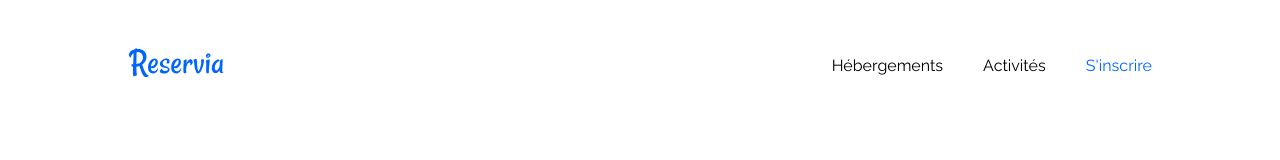
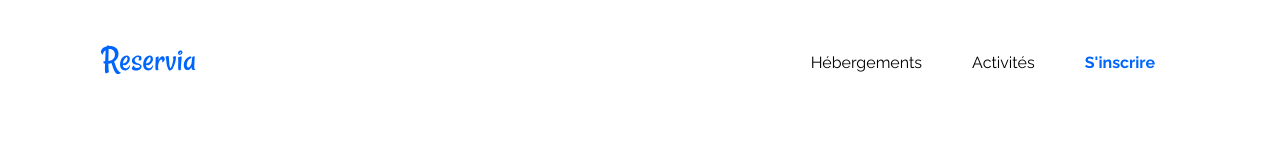
Before and after one commit to Pliskenn/LaurentMocydlarz_2_25072021, a plain HTML site: page index.html in a window 1280 px wide. Drawn offline with Linux system fonts and the light colour scheme.

Commit message:
mise à jour du Header

```diff
--- a/index.html
+++ b/index.html
@@ -17,17 +17,15 @@
                    <img class="logo" src="images/Reservia.svg" alt="Reservia">
                 </a>
                     <nav>
-                        <ul>
-                            <div class="menu">
-                                <div class=navigation">
+                        <div class="menu">
+                            <div class="navigation">
+                                <ul>
                                     <li class="navlink"><a href="#host">Hébergements</a></li>
                                     <li class="navlink"><a href="#activity">Activités</a></li>
-                                </div>
-                                <div>
                                     <li class="inscription"><a href="#">S'inscrire</a></li>
-                                </div>
+                                </ul>
                             </div>
-                        </ul>
+                        </div>
                     </nav>
         </div>
     </header>
--- a/style.css
+++ b/style.css
@@ -2,12 +2,12 @@
 body
 {
     margin: auto;
-    max-width: 1024px;
+    max-width: 1080px;
 }
 /* Header */
 header
 {
-    margin-top: 40px;
+    margin-top: 37px;
 }
 .flexheader
 {
@@ -27,7 +27,6 @@ ul
 li
 {
     float: left;
-    padding-left: 40px;
     font-size: 16px;
     font-family: 'Raleway', sans-serif;
     text-decoration: none;
@@ -36,6 +35,8 @@ li
 {
     text-decoration: none;
     color: black;
+    padding-left: 25px;
+    padding-right: 25px;
 }
 .navlink a:visited
 {
@@ -45,11 +46,18 @@ li
 {
     color: #0065FC;
     border-top: solid 3px #0065FC;
+    padding-top: 50px;
     font-family: 'Raleway', sans-serif;
 }
 .inscription a
 {
     color: #0065FC;
     text-decoration: none;
+    padding-left: 25px;
+    padding-right: 25px;
+    font-weight: bold;
+}
+.inscription a:hover
+{
 
 }
```
